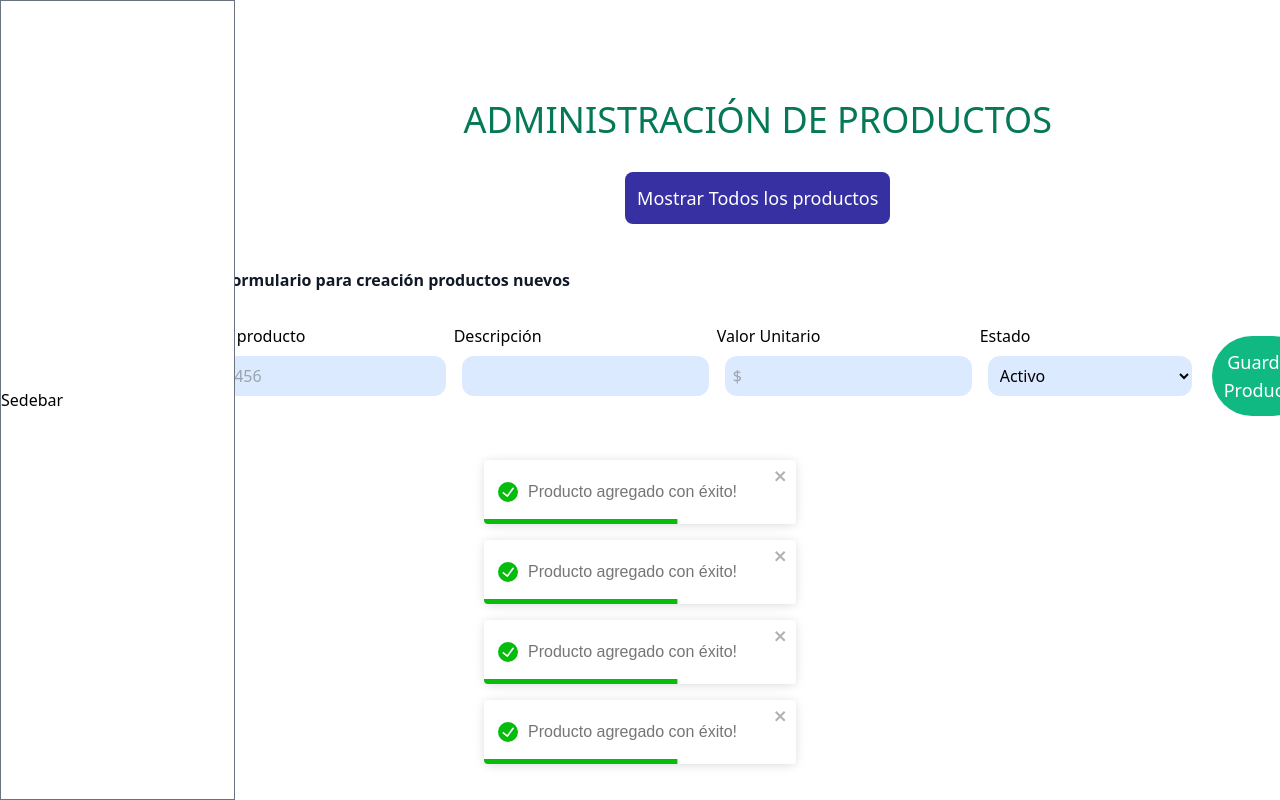
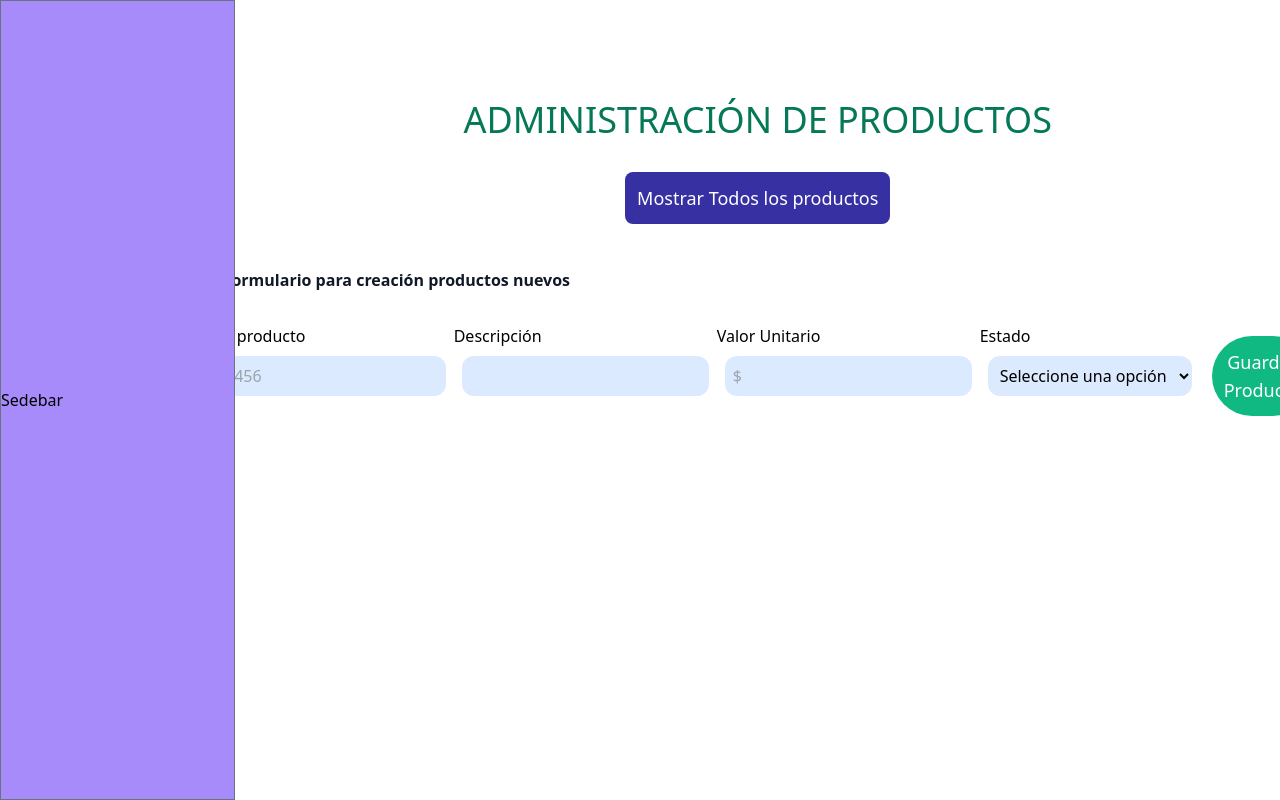
Before and after one commit to OscarHub90/Concesionario2021, a React (Create React App) app: page /admin/productos in a window 1280 px wide. Both pictures are taken after a click on the button "Crear Nuevo Producto". Built offline with nearby package versions, Linux system fonts and the light colour scheme.

Commit message:
Se corrige novedad de guardado de datos en el formulario y se inicia el ajuste del Sidebar

```diff
--- a/src/App.jsx
+++ b/src/App.jsx
@@ -9,9 +9,12 @@ import Login from "pages/Login";
 import Registro from "pages/Registro";
 import { BrowserRouter as Router, Switch, Route } from "react-router-dom";
 import "styles/styles.css";
+import {DarkModeContext} from "context/darkMode"
 
 function App() {
   return (
+    <div className="App">
+    <DarkModeContext.Provider >
     <Router>
     <Switch>
       <Route path={['/admin', '/admin/productos', '/admin/clientes']}>
@@ -52,6 +55,9 @@ function App() {
       </Route>
     </Switch>
   </Router>
+
+    </DarkModeContext.Provider>
+    </div>
   );
 }
 
--- a/src/components/Sidebar.jsx
+++ b/src/components/Sidebar.jsx
@@ -1,7 +1,7 @@
 import React from 'react'
 
 const Sidebar = () => {
-    return <nav className="w-72 h-full flex flex-col justify-center border border-gray-500">Sedebar</nav> /*w-72 es el ancho del sidebar*/
+    return <nav className="w-72 h-full flex flex-col justify-center border border-gray-500 bg-purple-400">Sedebar</nav> /*w-72 es el ancho del sidebar*/
 
 }
 
--- /dev/null
+++ b/src/context/darkMode.js
@@ -0,0 +1,8 @@
+// creación de contextos globales
+import { createContext, useContext } from 'react';
+
+export const DarkModeContext = createContext (null);
+
+export const useDarkMode = ()=> {
+    return useContext(DarkModeContext);
+};
--- a/src/pages/admin/Productos.jsx
+++ b/src/pages/admin/Productos.jsx
@@ -79,7 +79,7 @@ const TablaProdructos = ( { listaProductos } ) => {
         <table >
             <thead>
                 <tr>
-                    <th>ID De producto</th>
+                    <th>ID Producto</th>
                     <th>Descripción</th>
                     <th>Valor</th>
                     <th>Estado</th>
@@ -89,7 +89,7 @@ const TablaProdructos = ( { listaProductos } ) => {
             {listaProductos.map((producto)=>{
                     return (
                         <tr>
-                            <td>{producto.codigo}</td>
+                            <td>{producto.id}</td>
                             <td>{producto.nombre}</td>
                             <td>{producto.valor}</td>
                             <td>{producto.estado}</td>
@@ -116,10 +116,12 @@ const FormularioCreaciónProductos = ({mostarTablaAlGuardar, listaProductos , re
             console.log(value, key)
             nuevoProducto[key] = value;
         });
-    console.log("datos enviados", nuevoProducto);
+        mostarTablaAlGuardar(true);
+        toast.success("Producto agregado con éxito!")
+        registrarNuevo([...listaProductos, nuevoProducto]);
     };
 
-    toast.success("Producto agregado con éxito!")
+
     return (<div className="flex flex-col justify-center">
             <h2 className="text-gray-900 font-extrabold m-8">Formulario para creación productos nuevos</h2>
             <form ref={form} onSubmit={submitForm} className= " flex flex-auto grid-cols-1">
@@ -127,7 +129,6 @@ const FormularioCreaciónProductos = ({mostarTablaAlGuardar, listaProductos , re
                     <input
                     name="id"
                     className="border-gray-700 bg-blue-100 m-2 p-2 rounded-xl" type="text" placeholder="123456"
-
                     />
                 </label>
                 <label htmlFor="nombre"> Descripción
@@ -145,10 +146,12 @@ const FormularioCreaciónProductos = ({mostarTablaAlGuardar, listaProductos , re
                     required
                     />
                 </label>
-                <label htmlFor="estado"> Estado
-                    <select required
-                    className="border-gray-700 bg-blue-100 m-2 p-2 rounded-xl" type="text">
-                    <option disabled>Seleccione una opción</option>
+                <label htmlFor='estado'>
+                    Estado
+                    <select
+                    className="border-gray-700 bg-blue-100 m-2 p-2 rounded-xl" name="estado" required
+                    defaultValue={0}>
+                    <option disabled value={0}>Seleccione una opción</option>
                         <option >Activo</option>
                         <option >Inactivo</option>
                     </select>
```
Also changed, not shown: src/components/ImagenLogo.jsx (added, +8 -0 lines), src/media/Logo.png (added), src/media/LogoClav.png (added).
